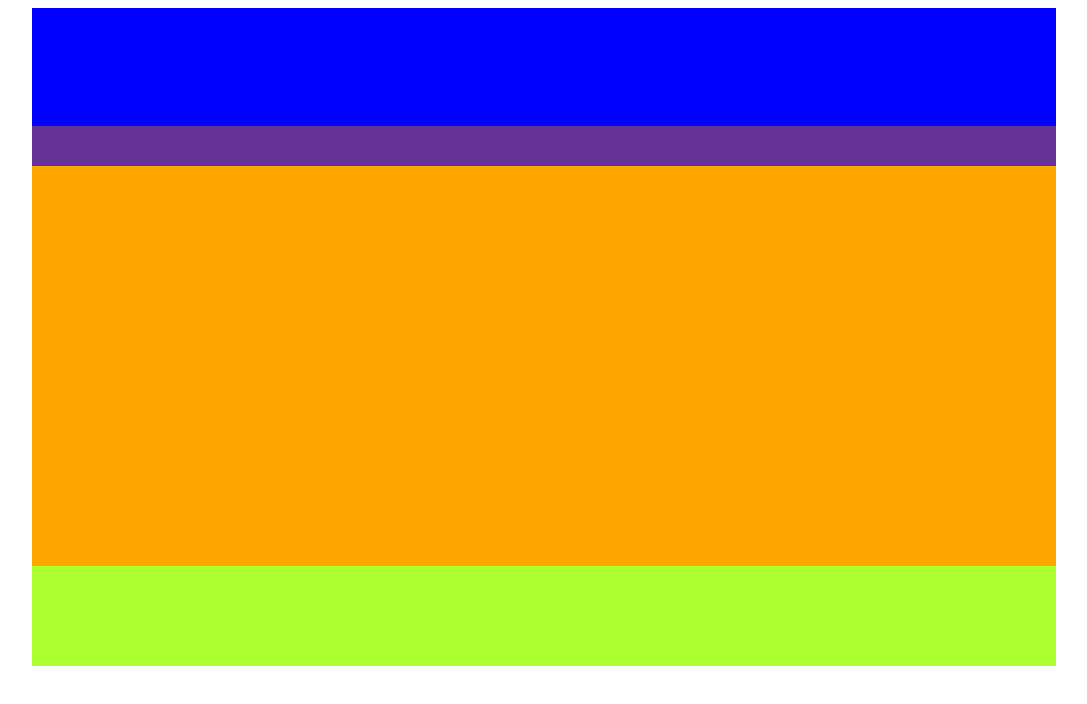
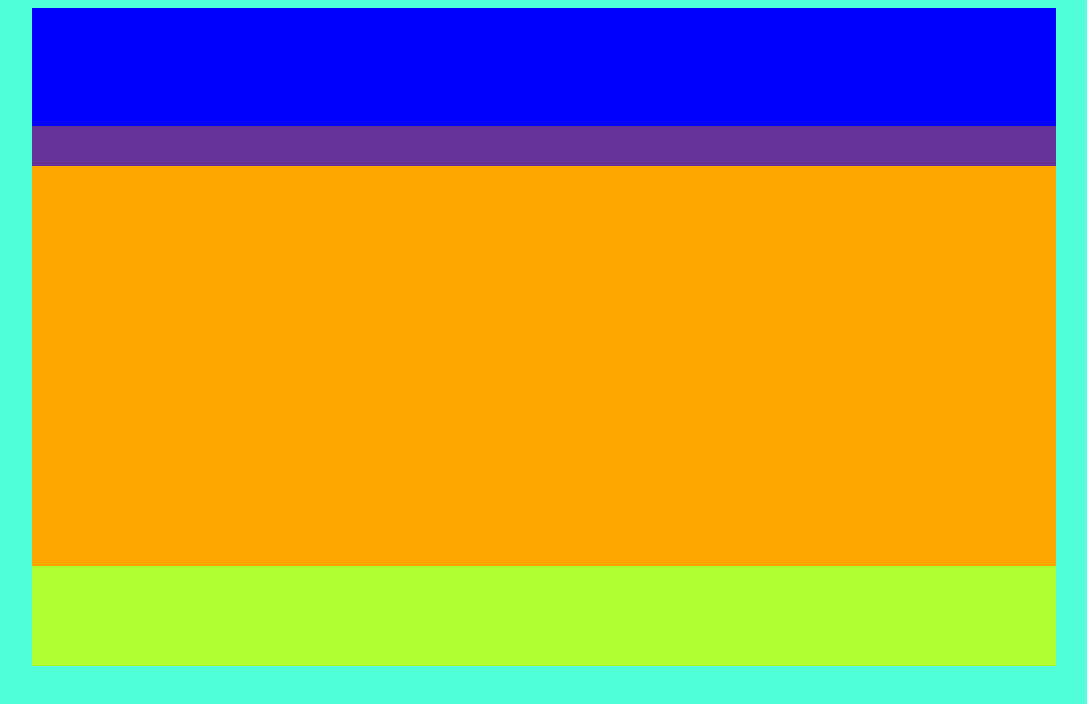
Before and after one commit to donheshanthaka/WebDesignTutorials, a plain HTML site: page Restaurant_Website_01/index.html in a window 1280 px wide. Shown: the whole page, without its empty margins (96-1183 px from the left). Drawn offline with Linux system fonts and the light colour scheme.

Commit message:
Addition of background color

```diff
--- a/Restaurant_Website_01/style.css
+++ b/Restaurant_Website_01/style.css
@@ -1,3 +1,7 @@
+body{
+    background-color: rgb(80, 255, 217);
+}
+
 .container{
     margin-left: auto;
     margin-right: auto;
```
